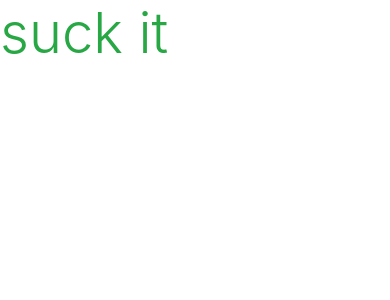
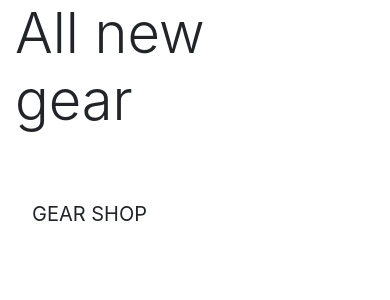
Before and after one commit to ejkington/gamesrus, a Django app: page / in a window 390 px wide. Shown: the top 300 px of the page. Run offline with Django 3.2, Linux system fonts and the light colour scheme; some libraries are stand-ins or nearby versions.

Commit message:
added homepage content

```diff
--- a/home/templates/home/index.html
+++ b/home/templates/home/index.html
@@ -1,6 +1,27 @@
 {% extends 'base.html' %}
 {% load static %}
 
+{% block page_header %}
+<div class="container header-container">
+    <div class="row">
+        <div class="col"></div>
+    </div>
+</div>
+{% endblock %}
+
 {% block content %}
-<h1 class="display-4 text-success">suck it</h1>
+<div class="container h=100">
+    <div class="row h=100">
+        <div class="col-7 col-md-6 my-auto">
+            <h1 class="display-4 logo-font text-black">
+                All new gear
+            </h1>
+            <div class="my-5">
+                <h4>
+                    <a href="" class="shop-now-button btn btn-lg rounded-2 text-uppercase py-3">Gear Shop</a>
+                </h4>
+            </div>
+        </div>
+    </div>
+</div>
 {% endblock %}
```
